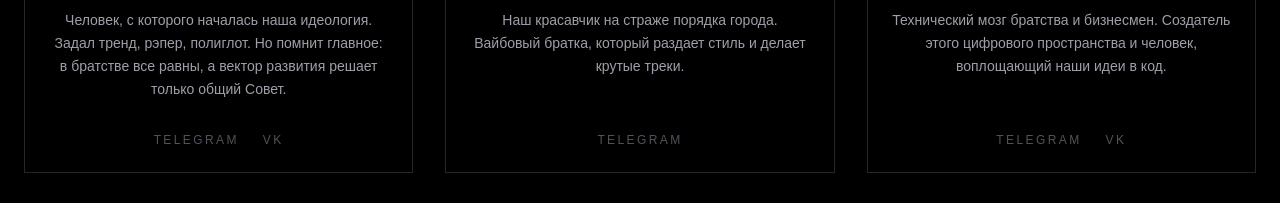
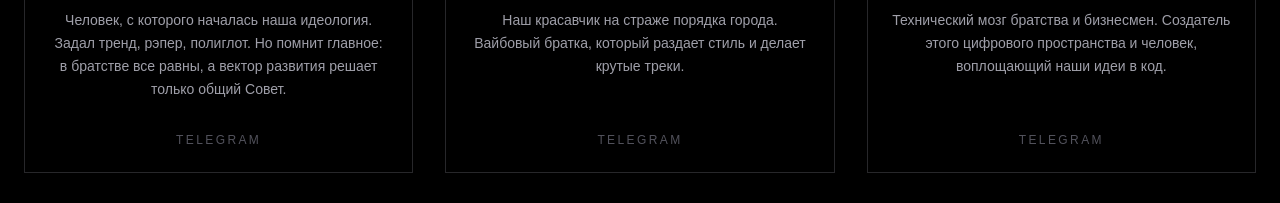
Before and after one commit to pandamixfix/opustoshateli, a Next.js app: page / in a window 1280 px wide. Shown: the part 1660-1863 px from the top of the page. Built offline with nearby package versions, Linux system fonts and the light colour scheme; a web font is replaced by a local one.

Commit message:
Пофиксил обрезание плеера в Safari

```diff
--- a/src/app/page.tsx
+++ b/src/app/page.tsx
@@ -8,7 +8,7 @@ const MEMBERS =[
     role: "Опустошитель #01",
     description: "Человек, с которого началась наша идеология. Задал тренд, рэпер, полиглот. Но помнит главное: в братстве все равны, а вектор развития решает только общий Совет.",
     imageUrl: "/stepa.jpg",
-    socials: { tg: "#", vk: "#" }
+    socials: { tg: "https://t.me/Pureluxure" }
   },
   {
     id: 2,
@@ -16,7 +16,7 @@ const MEMBERS =[
     role: "Опустошитель #02",
     description: "Наш красавчик на страже порядка города. Вайбовый братка, который раздает стиль и делает крутые треки.",
     imageUrl: "/denya.jpg",
-    socials: { tg: "#" }
+    socials: { tg: "https://t.me/kiskeayng" }
   },
   {
     id: 3,
@@ -24,7 +24,7 @@ const MEMBERS =[
     role: "Опустошитель #03 / IT",
     description: "Технический мозг братства и бизнесмен. Создатель этого цифрового пространства и человек, воплощающий наши идеи в код.",
     imageUrl: "/serezha.jpg",
-    socials: { tg: "#", vk: "#" }
+    socials: { tg: "https://t.me/avenuetsa" }
   },
   {
     id: 4,
@@ -32,7 +32,7 @@ const MEMBERS =[
     role: "Опустошитель #04",
     description: "место свободно",
     imageUrl: "/danka.jpg",
-    socials: { tg: "#" }
+    socials: { tg: "https://t.me/purpurbl4" }
   },
   {
     id: 5,
@@ -40,7 +40,7 @@ const MEMBERS =[
     role: "Опустошитель #05",
     description: "aka Витька. Наш бармен, к которому мы гоняем тусоваться во Псков. Мастер выдать забавную дичь, с которой угарает весь Совет.",
     imageUrl: "/vetal.jpg",
-    socials: { tg: "#", vk: "#" }
+    socials: { tg: "#" }
   }
 ];
 
```
